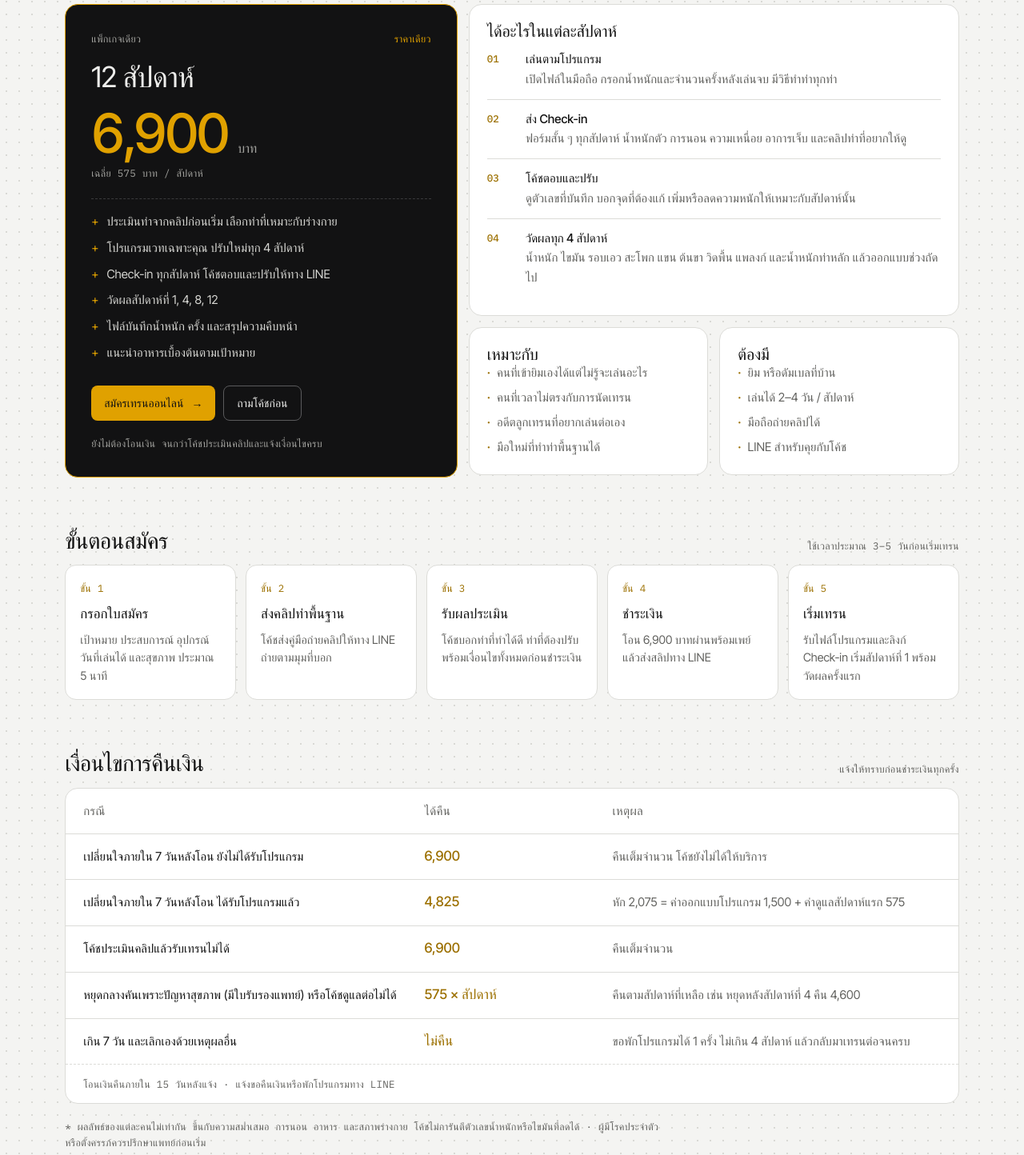
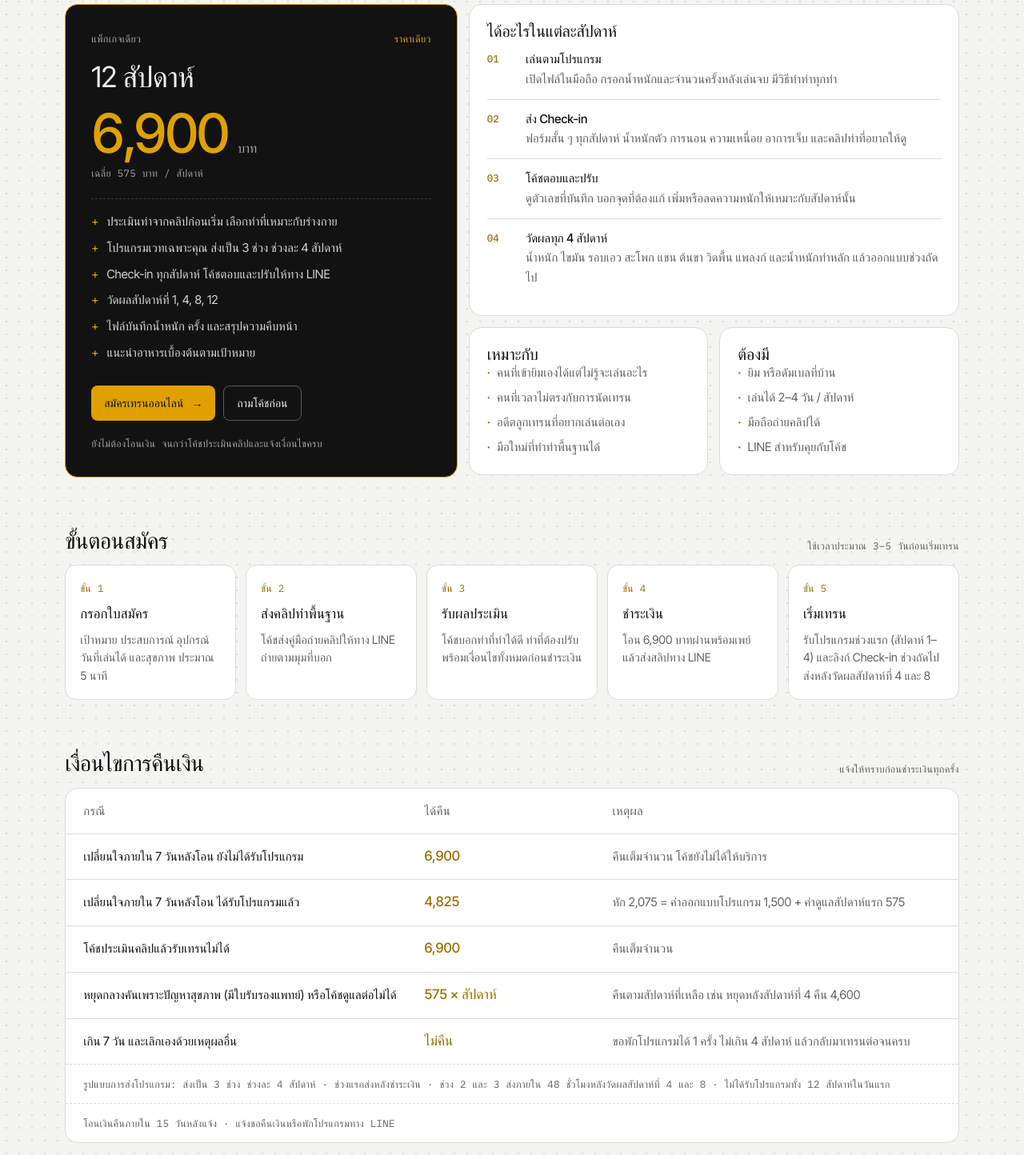
Before and after one commit to pongsaton10081998-spec/coachdream, a plain HTML site: page index.html in a window 1280 px wide. Shown: the part 4038-5482 px from the top of the page at 80% size. Drawn offline with Linux system fonts and the light colour scheme; a web font is replaced by a local one.

Commit message:
Add files via upload

```diff
--- a/index.html
+++ b/index.html
@@ -341,7 +341,7 @@ details p{padding:0 0 18px;color:var(--muted)}
         <div class="per m">เฉลี่ย 575 บาท / สัปดาห์</div>
         <ul>
           <li>ประเมินท่าจากคลิปก่อนเริ่ม เลือกท่าที่เหมาะกับร่างกาย</li>
-          <li>โปรแกรมเวทเฉพาะคุณ ปรับใหม่ทุก 4 สัปดาห์</li>
+          <li>โปรแกรมเวทเฉพาะคุณ ส่งเป็น 3 ช่วง ช่วงละ 4 สัปดาห์</li>
           <li>Check-in ทุกสัปดาห์ โค้ชตอบและปรับให้ทาง LINE</li>
           <li>วัดผลสัปดาห์ที่ 1, 4, 8, 12</li>
           <li>ไฟล์บันทึกน้ำหนัก ครั้ง และสรุปความคืบหน้า</li>
@@ -375,7 +375,7 @@ details p{padding:0 0 18px;color:var(--muted)}
       <div class="step"><span class="m">ขั้น 2</span><h4>ส่งคลิปท่าพื้นฐาน</h4><p>โค้ชส่งคู่มือถ่ายคลิปให้ทาง LINE ถ่ายตามมุมที่บอก</p></div>
       <div class="step"><span class="m">ขั้น 3</span><h4>รับผลประเมิน</h4><p>โค้ชบอกท่าที่ทำได้ดี ท่าที่ต้องปรับ พร้อมเงื่อนไขทั้งหมดก่อนชำระเงิน</p></div>
       <div class="step"><span class="m">ขั้น 4</span><h4>ชำระเงิน</h4><p>โอน 6,900 บาทผ่านพร้อมเพย์ แล้วส่งสลิปทาง LINE</p></div>
-      <div class="step"><span class="m">ขั้น 5</span><h4>เริ่มเทรน</h4><p>รับไฟล์โปรแกรมและลิงก์ Check-in เริ่มสัปดาห์ที่ 1 พร้อมวัดผลครั้งแรก</p></div>
+      <div class="step"><span class="m">ขั้น 5</span><h4>เริ่มเทรน</h4><p>รับโปรแกรมช่วงแรก (สัปดาห์ 1–4) และลิงก์ Check-in ช่วงถัดไปส่งหลังวัดผลสัปดาห์ที่ 4 และ 8</p></div>
     </div>
 
     <div class="ohd"><h3>เงื่อนไขการคืนเงิน</h3><span class="m" style="color:var(--muted)">แจ้งให้ทราบก่อนชำระเงินทุกครั้ง</span></div>
@@ -386,6 +386,7 @@ details p{padding:0 0 18px;color:var(--muted)}
       <div class="rrow"><span>โค้ชประเมินคลิปแล้วรับเทรนไม่ได้</span><b>6,900</b><span>คืนเต็มจำนวน</span></div>
       <div class="rrow"><span>หยุดกลางคันเพราะปัญหาสุขภาพ (มีใบรับรองแพทย์) หรือโค้ชดูแลต่อไม่ได้</span><b>575 × สัปดาห์</b><span>คืนตามสัปดาห์ที่เหลือ เช่น หยุดหลังสัปดาห์ที่ 4 คืน 4,600</span></div>
       <div class="rrow"><span>เกิน 7 วัน และเลิกเองด้วยเหตุผลอื่น</span><b>ไม่คืน</b><span>ขอพักโปรแกรมได้ 1 ครั้ง ไม่เกิน 4 สัปดาห์ แล้วกลับมาเทรนต่อจนครบ</span></div>
+      <div class="rfoot m">รูปแบบการส่งโปรแกรม: ส่งเป็น 3 ช่วง ช่วงละ 4 สัปดาห์ · ช่วงแรกส่งหลังชำระเงิน · ช่วง 2 และ 3 ส่งภายใน 48 ชั่วโมงหลังวัดผลสัปดาห์ที่ 4 และ 8 · ไม่ได้รับโปรแกรมทั้ง 12 สัปดาห์ในวันแรก</div>
       <div class="rfoot m">โอนเงินคืนภายใน 15 วันหลังแจ้ง · แจ้งขอคืนเงินหรือพักโปรแกรมทาง LINE</div>
     </div>
     <p class="m disc">* ผลลัพธ์ของแต่ละคนไม่เท่ากัน ขึ้นกับความสม่ำเสมอ การนอน อาหาร และสภาพร่างกาย โค้ชไม่การันตีตัวเลขน้ำหนักหรือไขมันที่ลดได้ · ผู้มีโรคประจำตัวหรือตั้งครรภ์ควรปรึกษาแพทย์ก่อนเริ่ม</p>
--- a/sw.js
+++ b/sw.js
@@ -1,4 +1,4 @@
-const CACHE = 'coachdream-v2';
+const CACHE = 'coachdream-v3';
 const FILES = ['./', './index.html', './coach_bw.jpg', './coach_close.jpg', './icon-192.png', './icon-512.png'];
 self.addEventListener('install', e => {
   e.waitUntil(caches.open(CACHE).then(c => c.addAll(FILES)));
```
